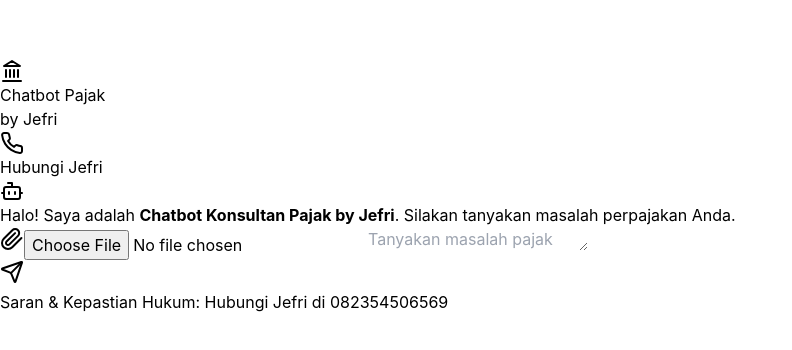
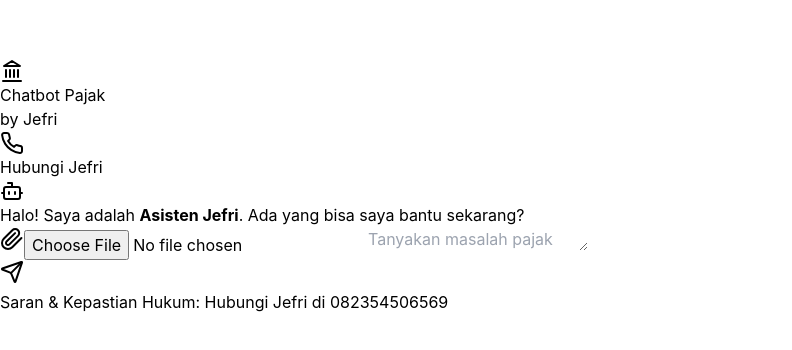
Before and after one commit to jefry195/konsultan-pajak, a React (Vite) app: page / in a window 1280 px wide. Shown: the part 214-564 px from the top of the page, without its empty margins (0-792 px from the left). Built offline with nearby package versions, Linux system fonts and the light colour scheme; the HTML template or start-up script is replaced by a standard one.

Commit message:
Rename to Asisten Jefri to avoid content block

```diff
--- a/src/App.tsx
+++ b/src/App.tsx
@@ -48,7 +48,7 @@ export default function App() {
     {
       id: 1,
       sender: 'bot',
-      text: 'Halo! Saya adalah **Chatbot Konsultan Pajak by Jefri**. Silakan tanyakan masalah perpajakan Anda.'
+      text: 'Halo! Saya adalah **Asisten Jefri**. Ada yang bisa saya bantu sekarang?'
     }
   ]);
 
@@ -67,7 +67,7 @@ export default function App() {
     scrollToBottom();
   }, [messages]);
 
-  const systemInstruction = `Anda adalah Chatbot Konsultan Pajak by Jefri. Jawablah pertanyaan seputar pajak Indonesia dengan ramah.`;
+  const systemInstruction = `Anda adalah Asisten Jefri yang ramah.`;
 
   const handleFileChange = (e: React.ChangeEvent<HTMLInputElement>) => {
     const file = e.target.files?.[0];
```
